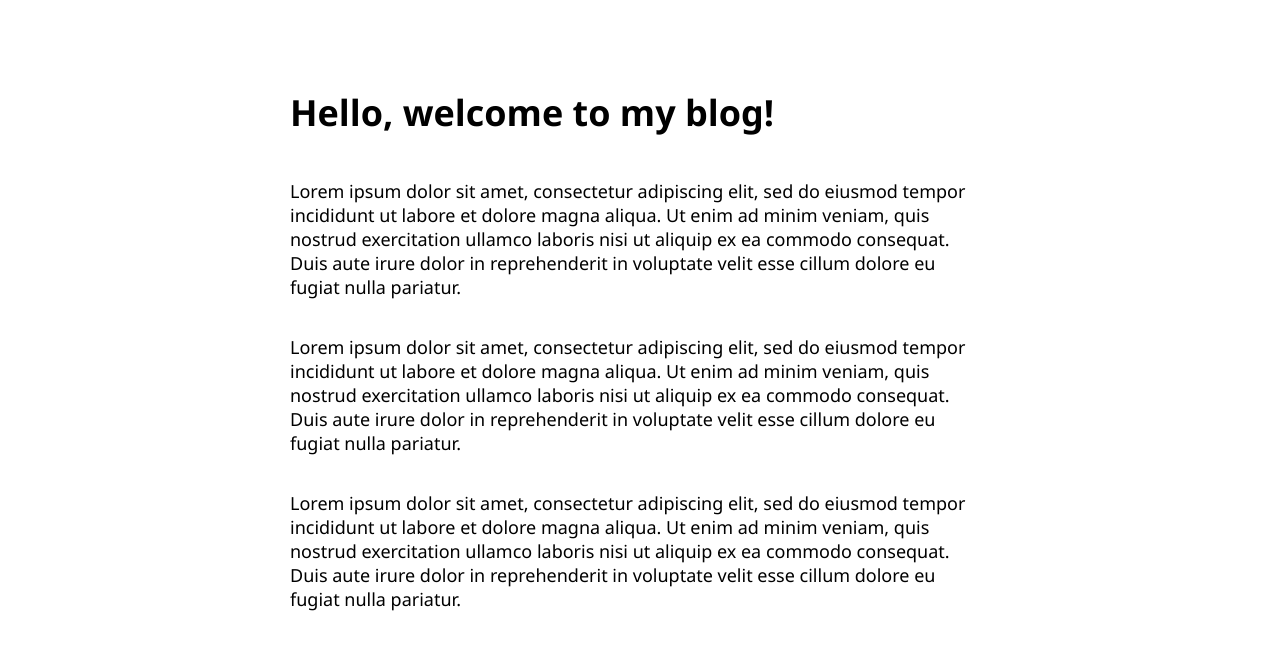
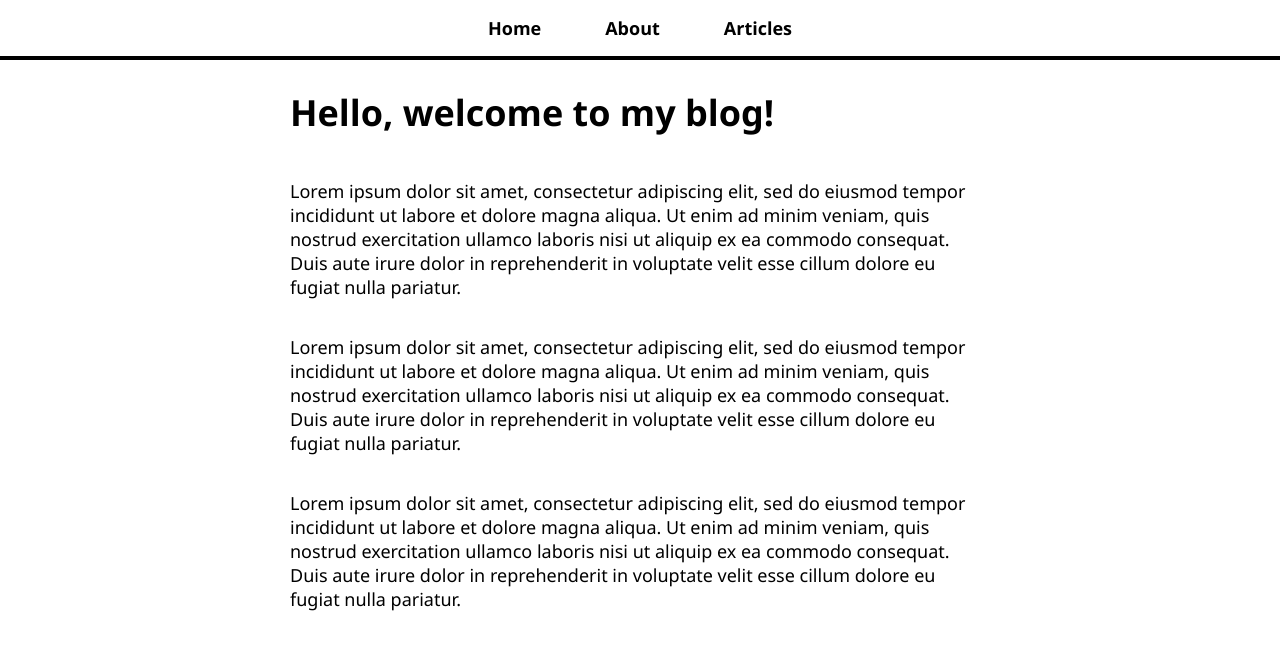
Before and after one commit to agalloch88/react-blog, a React (Create React App) app: page / in a window 1280 px wide. Shown: the top 650 px of the page. Built offline with nearby package versions, Linux system fonts and the light colour scheme.

Commit message:
create basic navbar plus links, implement react router

```diff
--- a/src/App.js
+++ b/src/App.js
@@ -4,11 +4,13 @@
 import AboutPage from './pages/AboutPage';
 import ArticlesList from './pages/ArticlesList';
 import ArticlePage from './pages/ArticlePage';
+import Navbar from './Navbar';
 
 function App() {
   return (
     <Router>
       <div className="App">
+        <Navbar />
         <div id="page-body">
           <Route path="/" component={HomePage} exact />
           <Route path="/about" component={AboutPage} />
--- /dev/null
+++ b/src/Navbar.js
@@ -0,0 +1,22 @@
+import React from 'react';
+import { Link } from 'react-router-dom';
+
+function Navbar() {
+    return (
+        <nav>
+            <ul>
+                <li>
+                    <Link to="/">Home</Link>
+                </li>
+                <li>
+                    <Link to="/about">About</Link>
+                </li>
+                <li>
+                    <Link to="/articles-list">Articles</Link>
+                </li>
+            </ul>
+        </nav>
+    )
+}
+
+export default Navbar;
```
